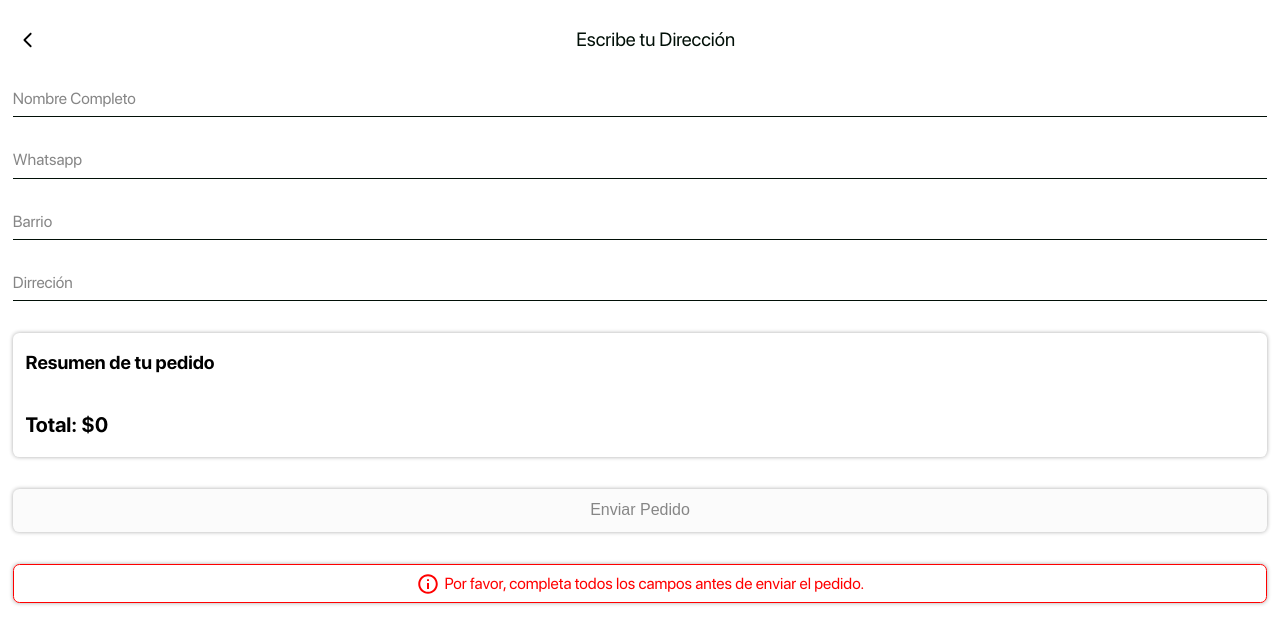
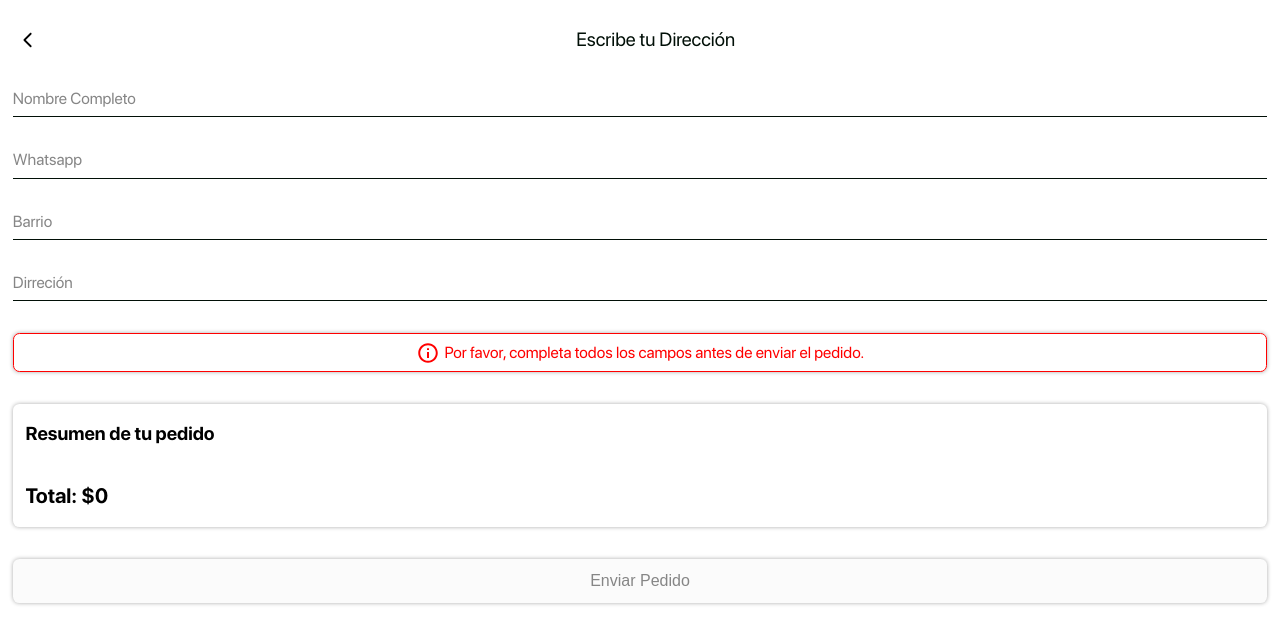
Before and after one commit to Cali-Ya/caliya.front.app, a React (Vite) app: page /cart/add_direction in a window 1280 px wide. Shown: the top 644 px of the page. Built offline with nearby package versions, Linux system fonts and the light colour scheme.

Commit message:
feat: agregar mensaje de error en el formulario de compra si los datos no están completos

```diff
--- a/src/features/shopping_cart/layout/purcharse_data_form/PurcharseDataForm.jsx
+++ b/src/features/shopping_cart/layout/purcharse_data_form/PurcharseDataForm.jsx
@@ -16,6 +16,7 @@ import { preprocessCartItems } from '../../../../lib/shared/cartUtils';
 import CardErrorMessage from '../../../../components/errors_messages/card_error_message/CardErrorMessage';
 
 const FormDelevery = () => {
+  scrollTo(0, 0);
   //global
   //cart store
   const { cart, removeShopItems } = useCartStore();
@@ -135,6 +136,10 @@ const FormDelevery = () => {
         />
       </form>
 
+      {isPurchaseDataComplete ? null : (
+        <CardErrorMessage error_message={error_message} />
+      )}
+
       <div className="order_sumary">
         <h3 className="order_sumary__title">Resumen de tu pedido</h3>
         <ul className="order_sumary__list">
@@ -195,10 +200,6 @@ const FormDelevery = () => {
         text="Enviar Pedido"
         disabled={!isPurchaseDataComplete}
       />
-
-      {isPurchaseDataComplete ? null : (
-        <CardErrorMessage error_message={error_message} />
-      )}
     </section>
   );
 };
```
